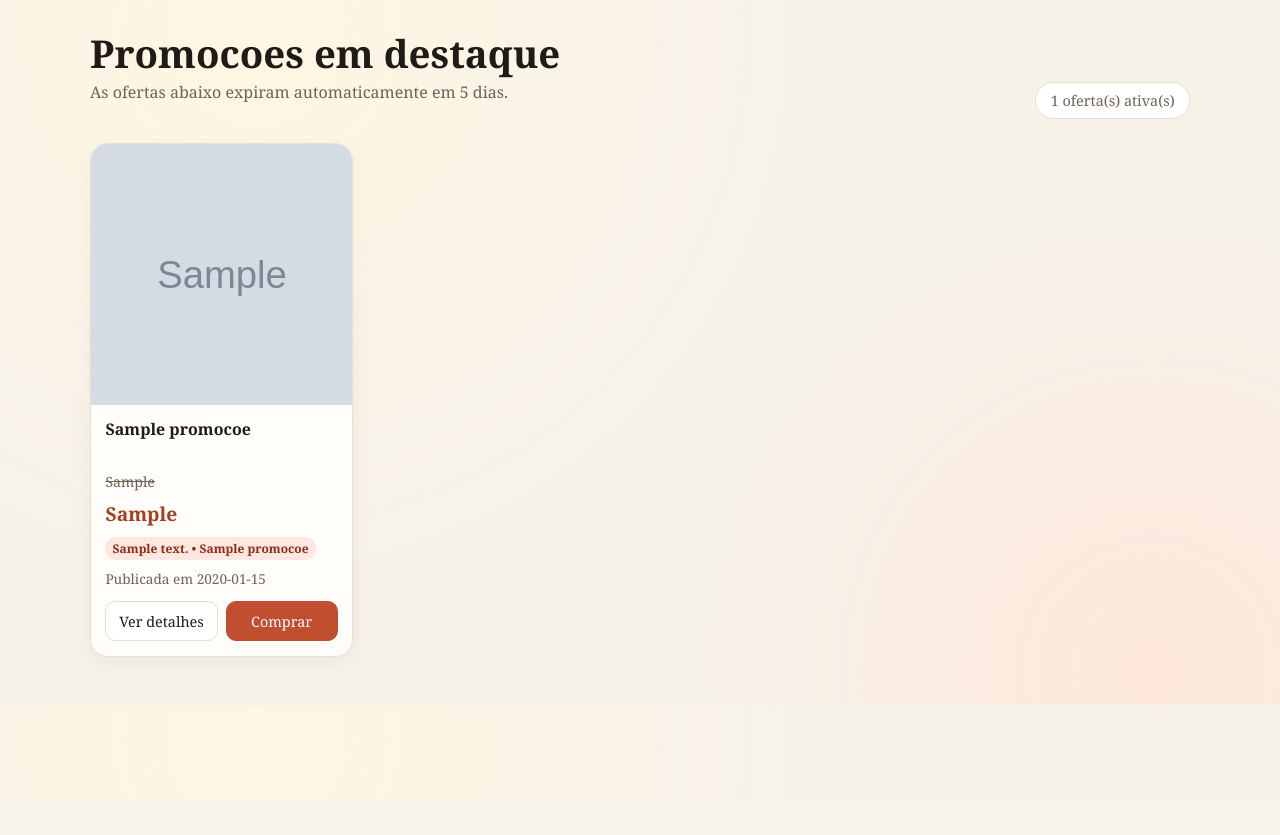
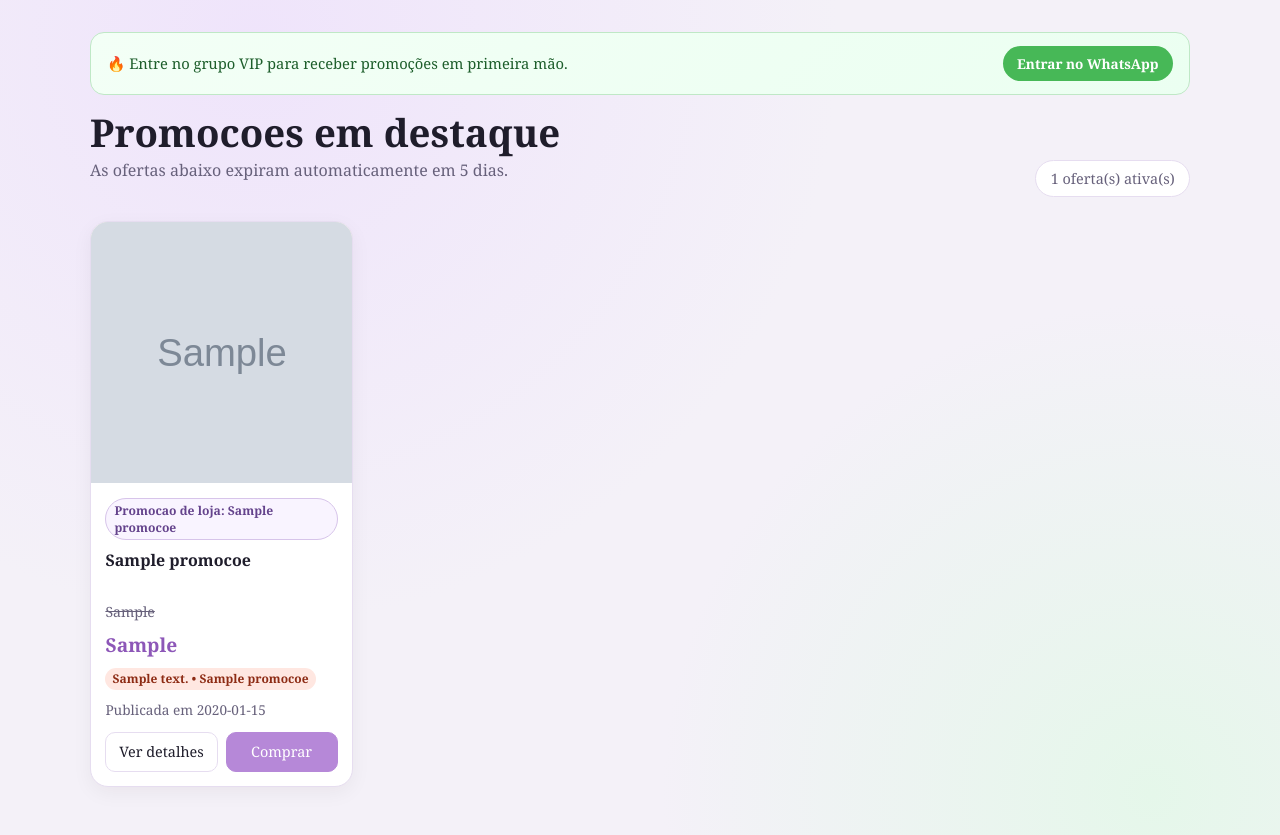
Before and after one commit to olvfabio23/fikbellapromo, a Flask app: template templates/promotions.html in a window 1280 px wide. Before the commit the page ends 705 px from the top, so only its background shows below. Run offline with Flask 3, Linux system fonts and the light colour scheme; the template is opened without the code that fills it: most values are stand-ins (such as "Sample title", 1, 10 or a date in 2020); grey boxes marked "Sample" are stand-in pictures.

Commit message:
feat: whatsapp highlight and store source emphasis on promotion pages

```diff
--- a/app.py
+++ b/app.py
@@ -11,6 +11,7 @@ import requests
 from bs4 import BeautifulSoup
 from flask_sqlalchemy import SQLAlchemy
 from jinja2 import TemplateNotFound
+from urllib.parse import urlparse
 
 try:
     from scraper import ProductScraper
@@ -38,6 +39,7 @@ ADMIN_TOKEN = os.getenv('ADMIN_TOKEN', 'trocar-este-token')
 PROMOTION_TABLE_NAME = os.getenv('PROMOTION_TABLE_NAME', 'fikbella_promocoes')
 PROMOTION_DB_SCHEMA = os.getenv('PROMOTION_DB_SCHEMA', '')
 AUTO_INIT_DB = os.getenv('AUTO_INIT_DB', 'false').lower() == 'true'
+WHATSAPP_GROUP_URL = os.getenv('WHATSAPP_GROUP_URL', 'https://chat.whatsapp.com/LSlj4MmAyMODcyW7us4vCY')
 
 COUPONS_FILE = 'saved_coupons.json'
 ADMIN_COUPONS_FILE = 'saved_admin_coupons.json'
@@ -102,6 +104,36 @@ def validar_admin_token():
     token = request.headers.get('X-Admin-Token') or request.args.get('token') or request.form.get('token')
     if token != ADMIN_TOKEN:
         abort(401, description='Token administrativo inválido.')
+
+
+def extrair_loja_nome(link):
+    try:
+        host = (urlparse(link).netloc or '').lower()
+    except Exception:
+        return 'Loja parceira'
+
+    host = host.replace('www.', '')
+    mapa = {
+        'mercadolivre': 'Mercado Livre',
+        'shopee': 'Shopee',
+        'amazon': 'Amazon',
+        'magazineluiza': 'Magalu',
+        'magalu': 'Magalu',
+        'aliexpress': 'AliExpress',
+        'shein': 'SHEIN',
+        'netshoes': 'Netshoes',
+        'centauro': 'Centauro',
+    }
+
+    for chave, nome in mapa.items():
+        if chave in host:
+            return nome
+
+    if host:
+        base = host.split('.')
+        if base:
+            return base[0].capitalize()
+    return 'Loja parceira'
 
 
 def _get_meta_content(soup, selector):
@@ -500,13 +532,14 @@ def vitrine_promocoes():
             'titulo': promo.titulo,
             'imagem': promo.imagem,
             'slug': promo.slug,
+            'loja_nome': extrair_loja_nome(promo.link_afiliado),
             'data_publicacao': promo.data_publicacao,
             'preco_final': info['preco_final'],
             'preco_original': info['preco_original'],
             'desconto_texto': info['desconto_texto'],
             'cupom_nome': info['cupom_nome'],
         })
-    return render_template('promotions.html', promocoes=promocoes)
+    return render_template('promotions.html', promocoes=promocoes, whatsapp_group_url=WHATSAPP_GROUP_URL)
 
 
 @app.route('/promocoes/<slug>')
@@ -522,6 +555,7 @@ def detalhe_promocao(slug):
         'titulo': promocao.titulo,
         'imagem': promocao.imagem,
         'slug': promocao.slug,
+        'loja_nome': extrair_loja_nome(promocao.link_afiliado),
         'link_afiliado': promocao.link_afiliado,
         'data_publicacao': promocao.data_publicacao,
         'expira_em': promocao.expira_em,
@@ -530,7 +564,7 @@ def detalhe_promocao(slug):
         'desconto_texto': info['desconto_texto'],
         'cupom_nome': info['cupom_nome'],
     }
-    return render_template('promotion_detail.html', promocao=promo_view)
+    return render_template('promotion_detail.html', promocao=promo_view, whatsapp_group_url=WHATSAPP_GROUP_URL)
 
 
 @app.route('/r/<int:promocao_id>')
--- a/templates/promotions.html
+++ b/templates/promotions.html
@@ -6,13 +6,14 @@
     <title>Vitrine de Promocoes - Fikbella</title>
     <style>
         :root {
-            --bg: #f6f2ea;
-            --card: #fffdf9;
-            --ink: #1f1b16;
-            --muted: #6d6257;
-            --brand: #c14f2f;
-            --brand-strong: #a53f22;
-            --line: #eadfce;
+            --bg: #f4f1f8;
+            --card: #ffffff;
+            --ink: #1f1d2b;
+            --muted: #67617b;
+            --brand: #b688d8;
+            --brand-strong: #8d57b8;
+            --line: #e6ddf0;
+            --green: #47b857;
         }
 
         * { box-sizing: border-box; }
@@ -22,9 +23,38 @@
             font-family: Georgia, "Times New Roman", serif;
             color: var(--ink);
             background:
-                radial-gradient(circle at 20% 5%, #fff6e3 0%, rgba(255, 246, 227, 0) 45%),
-                radial-gradient(circle at 90% 95%, #ffe8db 0%, rgba(255, 232, 219, 0) 35%),
+                radial-gradient(circle at 20% 5%, #efe4fb 0%, rgba(239, 228, 251, 0) 45%),
+                radial-gradient(circle at 90% 95%, #e5f7ea 0%, rgba(229, 247, 234, 0) 35%),
                 var(--bg);
+        }
+
+        .group-banner {
+            border: 1px solid #bfe8c6;
+            background: linear-gradient(135deg, #f3fff6 0%, #ebfff1 100%);
+            border-radius: 14px;
+            padding: 0.8rem 1rem;
+            display: flex;
+            align-items: center;
+            justify-content: space-between;
+            gap: 0.7rem;
+            margin-bottom: 1rem;
+        }
+
+        .group-banner p {
+            margin: 0;
+            color: #1d5e2b;
+            font-size: 0.92rem;
+        }
+
+        .group-banner a {
+            text-decoration: none;
+            background: var(--green);
+            color: #fff;
+            border-radius: 999px;
+            padding: 0.5rem 0.9rem;
+            font-weight: 700;
+            font-size: 0.85rem;
+            white-space: nowrap;
         }
 
         .wrap {
@@ -128,6 +158,18 @@
             font-size: 0.85rem;
         }
 
+        .loja-chip {
+            margin: 0;
+            width: fit-content;
+            padding: 0.2rem 0.5rem;
+            border-radius: 999px;
+            font-size: 0.76rem;
+            border: 1px solid #d7c4ea;
+            background: #f9f4ff;
+            color: #64438c;
+            font-weight: 700;
+        }
+
         .actions {
             display: grid;
             grid-template-columns: 1fr 1fr;
@@ -163,6 +205,11 @@
 </head>
 <body>
     <main class="wrap">
+        <div class="group-banner">
+            <p>🔥 Entre no grupo VIP para receber promoções em primeira mão.</p>
+            <a href="{{ whatsapp_group_url }}" target="_blank" rel="noopener">Entrar no WhatsApp</a>
+        </div>
+
         <div class="top">
             <div>
                 <h1>Promocoes em destaque</h1>
@@ -177,6 +224,7 @@
                     <article class="card">
                         <img src="{{ promocao.imagem }}" alt="{{ promocao.titulo }}" loading="lazy">
                         <div class="card-body">
+                            <p class="loja-chip">Promocao de loja: {{ promocao.loja_nome }}</p>
                             <h2 class="title">{{ promocao.titulo }}</h2>
                             {% if promocao.preco_original %}
                                 <p class="old-price">{{ promocao.preco_original }}</p>
```
Also changed, not shown: templates/promotion_detail.html (+61 -9 lines).
